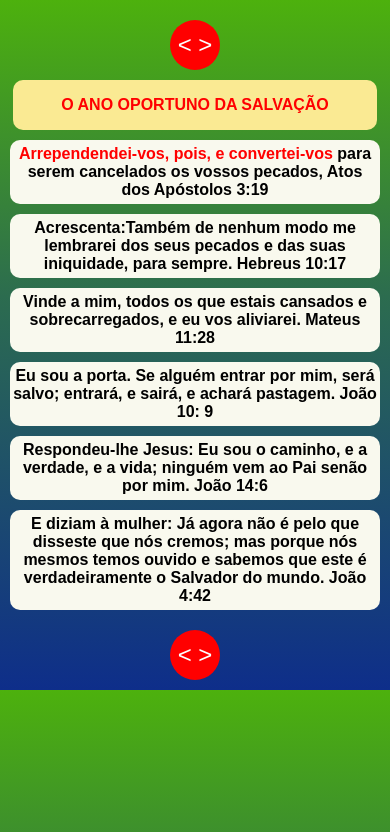
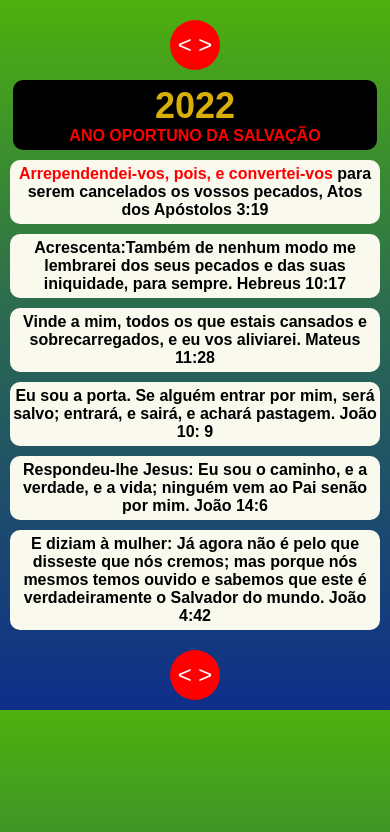
Before and after one commit to AlcemirMacedo/oanooportunodasalvacao, a plain HTML site: page index.html in a window 390 px wide. Drawn offline with Linux system fonts and the light colour scheme.

Commit message:
enviando correções

```diff
--- a/css/estilos.css
+++ b/css/estilos.css
@@ -30,9 +30,14 @@ header{
     display: flex;
     justify-content: space-between;
     width: 100%;
-    height: 60px;
+    height: auto;
     margin-top: 10px;
     text-align: center;
+}
+
+.ano{
+    font-size: 36px;
+    color: rgb(216, 175, 8);
 }
 
 .sideR, .sideL{
@@ -45,7 +50,7 @@ header{
     justify-content: center;
 }
 .md-title{
-    background-color: rgb(250, 234, 147);
+    background-color: rgb(0, 0, 0);
     flex: 5;
     display: flex;
     justify-content: center;
@@ -92,7 +97,7 @@ button:hover{
 @media only screen and (max-width: 800px) and (min-width: 501px) {
 
     header{
-        height: 30px;
+        height: auto;
     }
     .container{
         width: 60%;
@@ -132,7 +137,7 @@ button:hover{
         display: flex;
         justify-content: space-between;
         width: 100%;
-        height: 50px;
+        height: auto;
         margin-top: 10px;
     }
     .sideR, .sideL{
--- a/index.html
+++ b/index.html
@@ -12,7 +12,7 @@
 
         <header class="mt-05-17">
             <div class="md-title">
-                <h1>O ANO OPORTUNO DA SALVAÇÃO</h1>
+                <h1><span class="ano">2022</span><br/> ANO OPORTUNO DA SALVAÇÃO</h1>
             </div>
         </header>
         <section>
```
